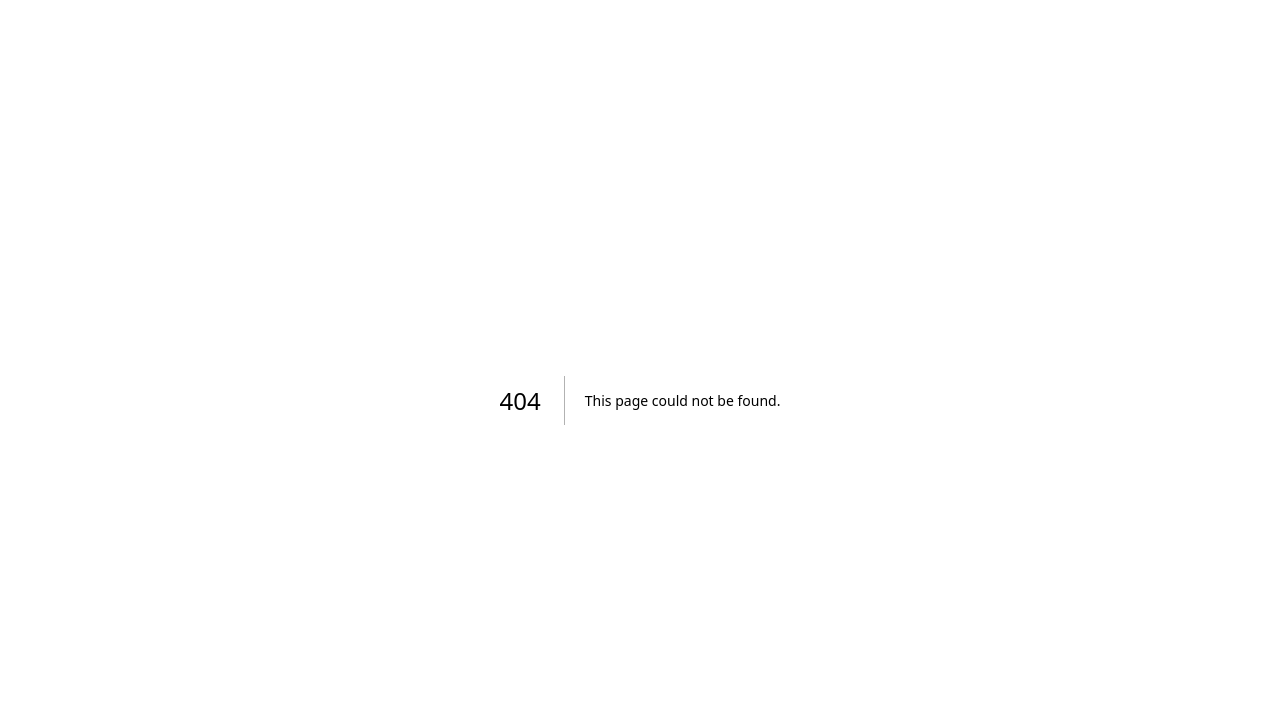
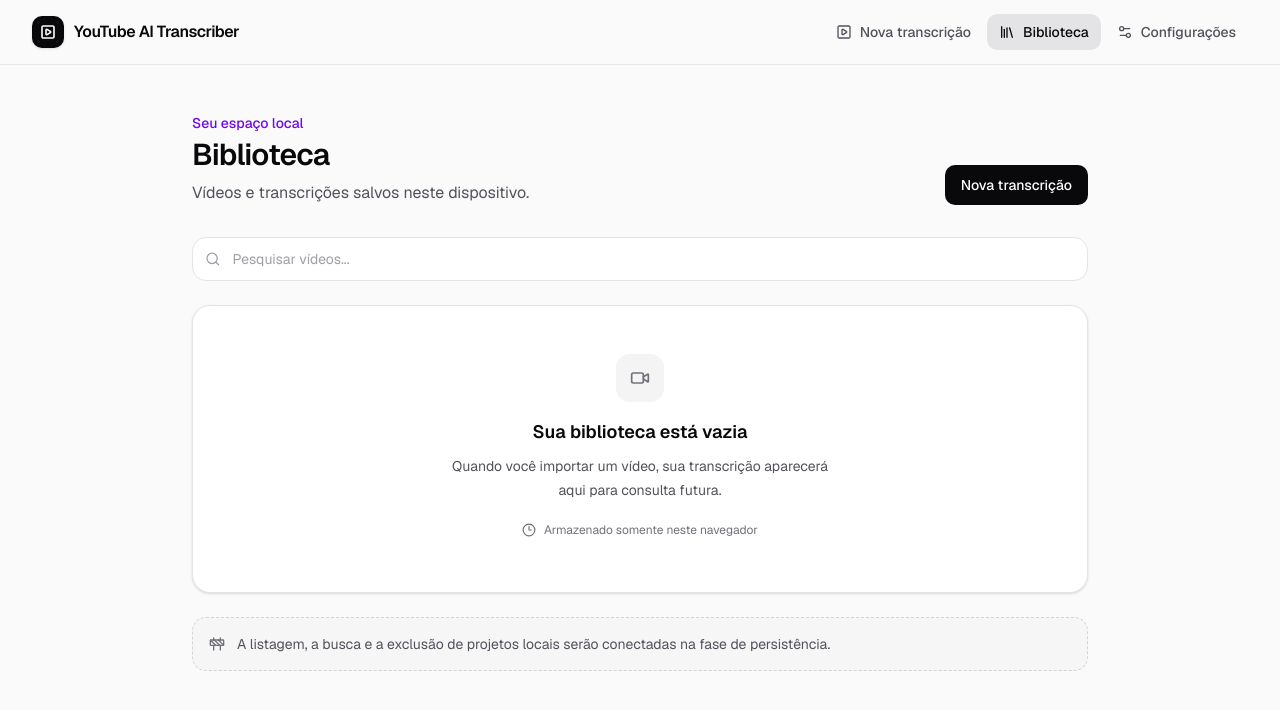
Before and after one commit to solerpedroo/youtube_ai_transcriber, a Next.js app: page /library in a window 1280 px wide. Before the commit this address had no page. Shown: the top 710 px of the page. Built offline with nearby package versions, Linux system fonts and the light colour scheme.

Commit message:
feat(app): adiciona página da biblioteca de projetos

```diff
--- /dev/null
+++ b/src/app/library/page.tsx
@@ -0,0 +1,24 @@
+import Link from "next/link";
+import { Clock3, Search, Video } from "lucide-react";
+import { PhaseNotice } from "@/components/foundation/phase-notice";
+import { AppShell } from "@/components/layout/app-shell";
+
+export default function LibraryPage() {
+  return (
+    <AppShell>
+      <div className="mx-auto max-w-4xl">
+        <div className="flex flex-col gap-4 sm:flex-row sm:items-end sm:justify-between">
+          <div><p className="text-sm font-medium text-violet-700 dark:text-violet-300">Seu espaço local</p><h1 className="mt-1 text-3xl font-semibold tracking-tight">Biblioteca</h1><p className="mt-2 text-zinc-600 dark:text-zinc-400">Vídeos e transcrições salvos neste dispositivo.</p></div>
+          <Link href="/" className="inline-flex h-10 items-center justify-center rounded-lg bg-zinc-950 px-4 text-sm font-medium text-white dark:bg-zinc-100 dark:text-zinc-950">Nova transcrição</Link>
+        </div>
+        <div className="mt-8 flex h-11 items-center gap-3 rounded-xl border border-zinc-200 bg-white px-3 text-zinc-400 dark:border-zinc-800 dark:bg-zinc-900"><Search className="size-4" /><input aria-label="Pesquisar vídeos" placeholder="Pesquisar vídeos..." className="w-full bg-transparent text-sm outline-none placeholder:text-zinc-400" /></div>
+        <div className="mt-6 rounded-2xl border border-zinc-200 bg-white p-8 text-center shadow-sm dark:border-zinc-800 dark:bg-zinc-900 sm:p-12">
+          <span className="mx-auto grid size-12 place-items-center rounded-xl bg-zinc-100 text-zinc-500 dark:bg-zinc-800"><Video className="size-5" /></span>
+          <h2 className="mt-4 text-lg font-semibold">Sua biblioteca está vazia</h2><p className="mx-auto mt-2 max-w-sm text-sm leading-6 text-zinc-600 dark:text-zinc-400">Quando você importar um vídeo, sua transcrição aparecerá aqui para consulta futura.</p>
+          <div className="mt-5 inline-flex items-center gap-2 text-xs text-zinc-500"><Clock3 className="size-3.5" />Armazenado somente neste navegador</div>
+        </div>
+        <div className="mt-6"><PhaseNotice>A listagem, a busca e a exclusão de projetos locais serão conectadas na fase de persistência.</PhaseNotice></div>
+      </div>
+    </AppShell>
+  );
+}
```
